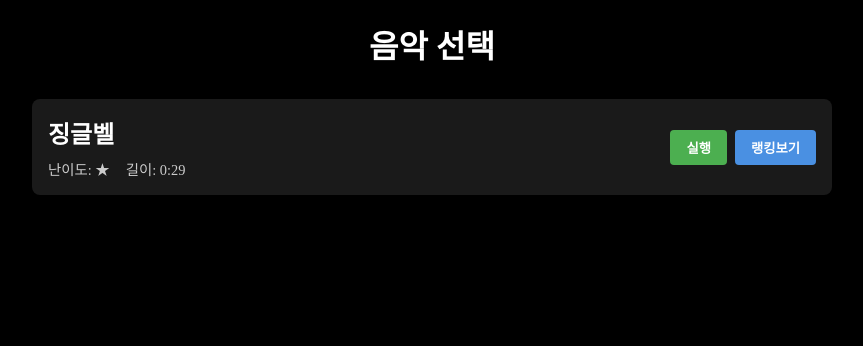
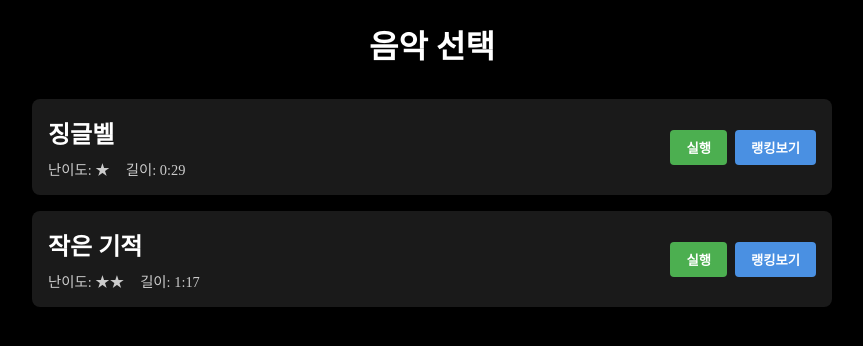
Before and after one commit to JangJaeuk/rhythm-game, a React (Vite) app: page / in a window 1280 px wide. Shown: the top 346 px of the page, without its empty margins (208-1071 px from the left). Built offline with nearby package versions, Linux system fonts and the light colour scheme.

Commit message:
새로운 음악 삽입

```diff
--- a/src/game/constants/music.ts
+++ b/src/game/constants/music.ts
@@ -9,5 +9,13 @@ export const MUSIC_LIST: Music[] = [
       duration: 29,
       audioFile: "./src/assets/jingle-bells.mp3",
       thumbnail: ""
+    },
+    {
+        id: "a-small-miracle",
+        title: "작은 기적",
+        difficulty: 2,
+        duration: 77,
+        audioFile: "./src/assets/a-small-miracle.mp3",
+        thumbnail: ""
     }
   ] as const;
```
Also changed, not shown: 1 other file (tests, documents, lock files or other folders).
